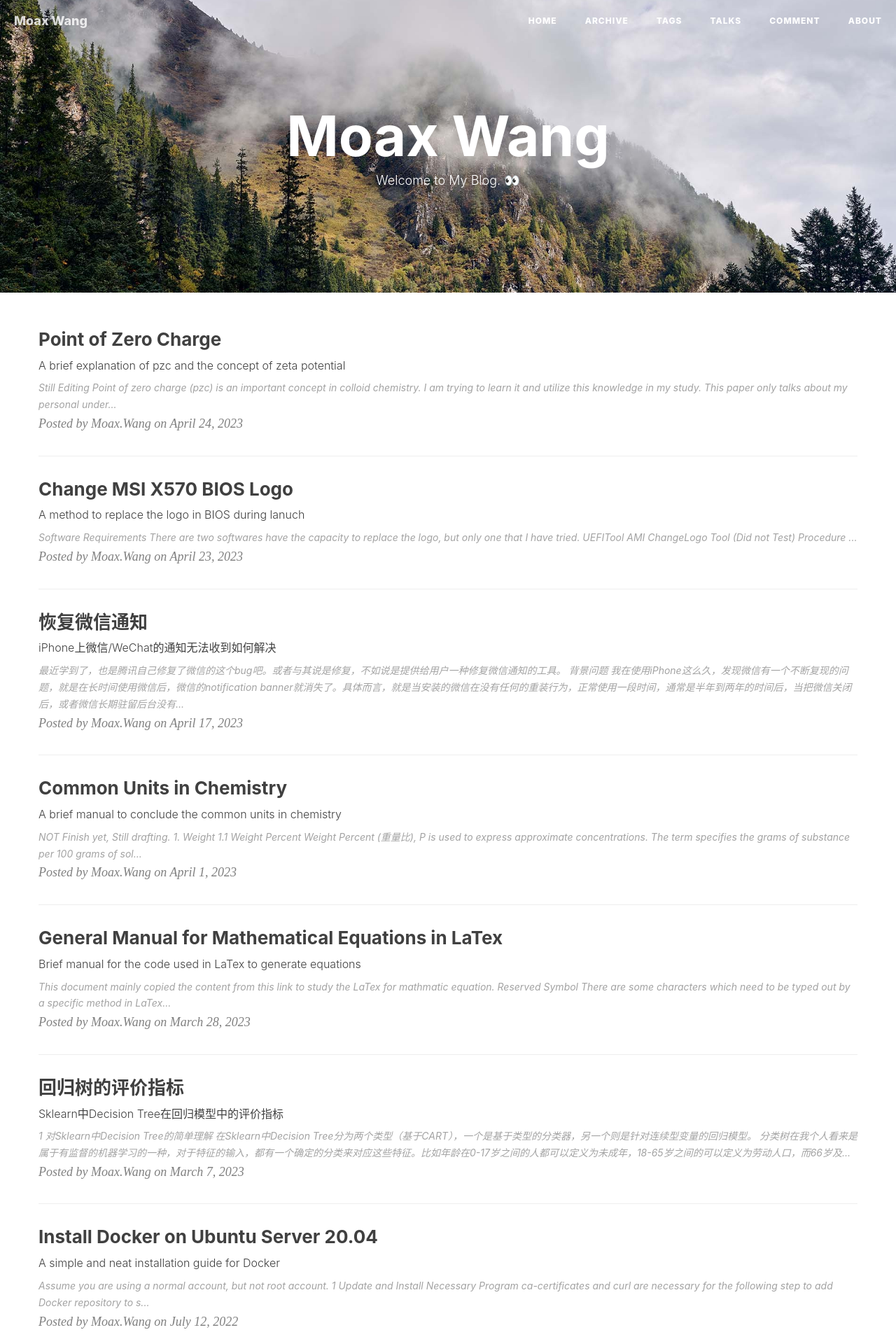
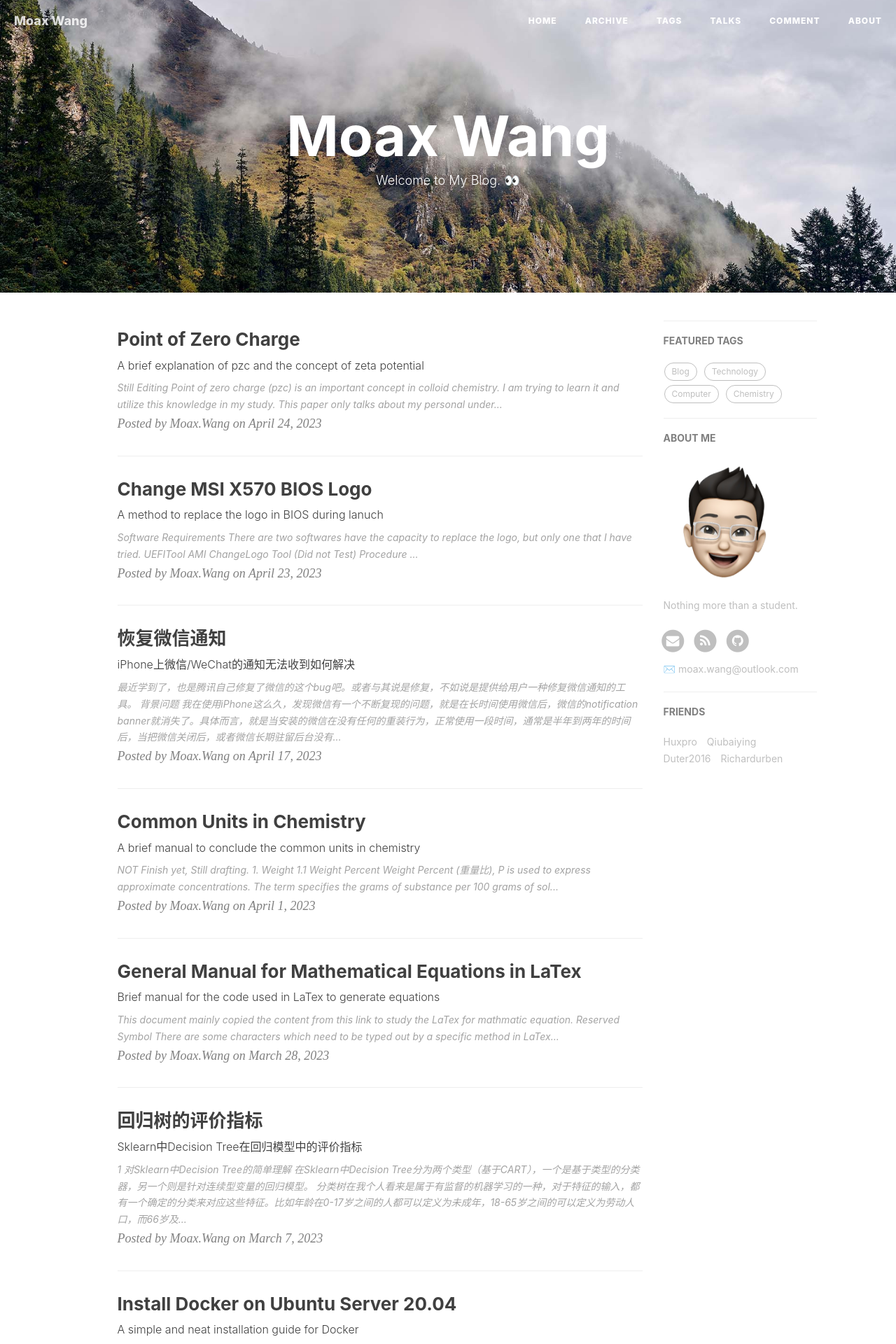
Before and after one commit to WinchellWang/winchellwang.github.io, a Jekyll site: the page built from index.html, in a window 1280 px wide. Shown: the top 1920 px of the page at 70% size. Built offline with Jekyll 4.4.1, drawn with Linux system fonts in a browser that asks for light colours; nearby versions of some CDN libraries; the list of posts is cut into pages by our own code; comment, search, counter and statistics services are not loaded.

Commit message:
Update page.html

```diff
--- a/_layouts/page.html
+++ b/_layouts/page.html
@@ -23,9 +23,9 @@
         {% if site.sidebar == false %}
 <!-- NO SIDEBAR -->
     <!-- PostList Container -->
-            <!-- <div class="col-lg-8 col-lg-offset-2 col-md-10 col-md-offset-1 postlist-container"> -->
+            <div class="col-lg-8 col-lg-offset-2 col-md-10 col-md-offset-1">
                 {{ content }}
-            <!-- </div> -->
+            </div>
     <!-- Sidebar Container -->
             <div class="
                 col-lg-8 col-lg-offset-2
@@ -64,15 +64,15 @@
 
 <!-- USE SIDEBAR -->
     <!-- PostList Container -->
-    		<!-- <div class="
+    		<div class="
                 col-lg-8 col-lg-offset-1
                 col-md-8 col-md-offset-1
                 col-sm-12
                 col-xs-12
-                postlist-container
-            "> -->
+
+            ">
     			{{ content }}
-    		<!-- </div> -->
+    		</div>
     <!-- Sidebar Container -->
             <div class="
                 col-lg-3 col-lg-offset-0
```
